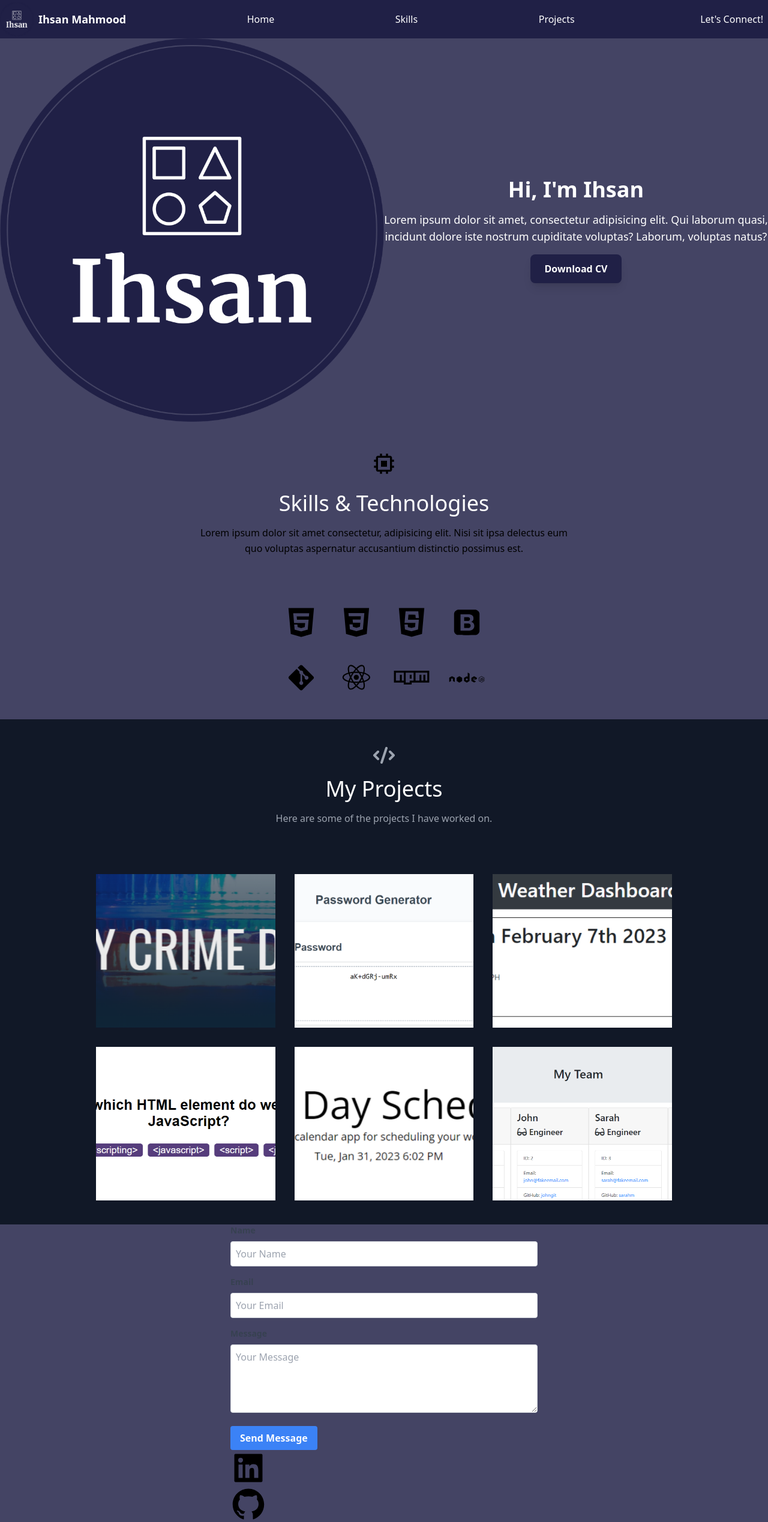
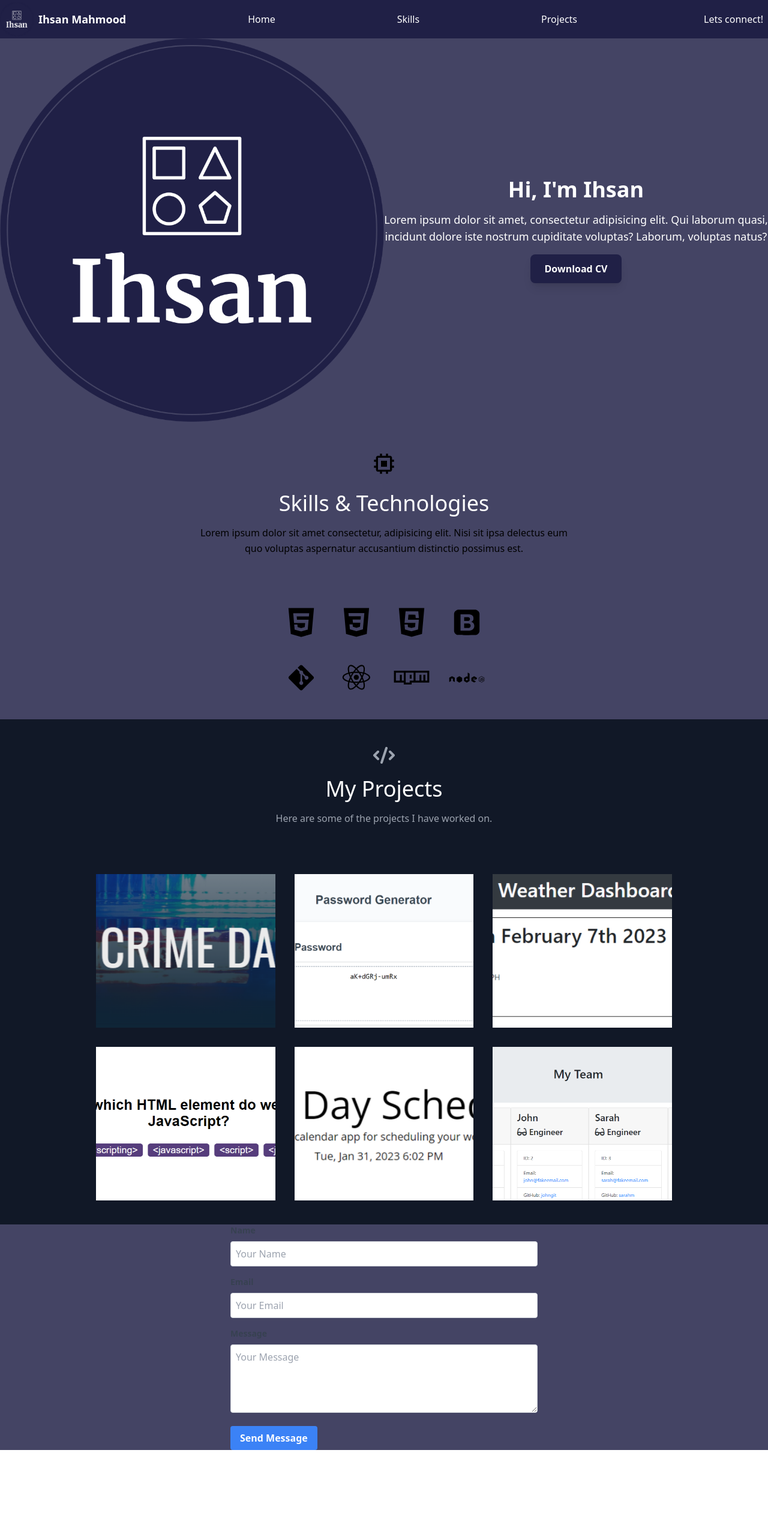
Before and after one commit to ihsanm/Offical-Portfolio, a React (Create React App) app: page / in a window 1280 px wide. Shown: the whole page at 60% size. After the commit the page ends 2417 px from the top, so only its background shows below. Built offline with nearby package versions, Linux system fonts and the light colour scheme.

Commit message:
fixed bug

```diff
--- a/src/App.js
+++ b/src/App.js
@@ -3,7 +3,7 @@ import Navbar from "./Components/navbar";
 import Home from "./Components/home";
 import Skills from "./Components/skills";
 import Projects from "./Components/projects";
-import ContactForm from "./Components/contact";
+import Contact from "./Components/contact";
 
 function App() {
   return (
@@ -14,7 +14,7 @@ function App() {
           <Home />
           <Skills />
           <Projects />
-          <ContactForm />
+          <Contact />
 
         </div>
 
--- a/src/Components/contact.js
+++ b/src/Components/contact.js
@@ -1,5 +1,4 @@
 import React, { useState } from 'react';
-import {AiFillLinkedin, AiFillGithub} from "react-icons/ai"
 
 const ContactForm = () => {
   const [name, setName] = useState('');
@@ -79,14 +78,6 @@ const ContactForm = () => {
       >
         Send Message
       </button>
-      <AiFillLinkedin
-              className="text-6xl hover:text-blue-600 hover:cursor-pointer"
-              onClick={() => window.open("https://www.w3schools.com/css/", "_blank")}
-            />
-        <AiFillGithub
-              className="text-6xl hover:text-blue-600 hover:cursor-pointer"
-              onClick={() => window.open("https://www.w3schools.com/css/", "_blank")}
-            />
     </form>
   );
 };
--- a/src/Components/navbar.js
+++ b/src/Components/navbar.js
@@ -1,69 +1,40 @@
-import React, { useState } from "react";
-import { Link } from "react-router-dom";
-import { animateScroll as scroll, scroller } from "react-scroll";
-import logo from "../assets/Logo.png";
+import React, { useState } from "react"
+import { Link } from "react-router-dom"
+import logo from "../assets/Logo.png"
 
-const Navbar = () => {
-  const [active, setActive] = useState("");
-
-  const handleSetActive = () => {
-    setActive("");
-    scroll.scrollToTop();
-  };
-
-  const handleScrollToSection = (section) => {
-    setActive(section);
-    scroller.scrollTo(section, {
-      duration: 500,
-      smooth: "easeInOutQuart",
-      offset: -50, // Adjust the offset based on your layout
-    });
-  };
-
-  return (
+const Navbar = ()=> {
+    const [active, setActive] = useState("")
+    return(
         <nav className="w-full flex items-center py-1 top-0 z-20 bg-ihsan-blue sticky">
             <div className="w-full flex justify-between items-center max-w-7xl mx-auto">
                 <Link
-          to="/home"
+                to="/"
                 className="flex items-center gap-2"
-          onClick={handleSetActive}
-        >
-          <img src={logo} alt="logo" className="w-14 h-14 object-contain" />
-          <p className="text-white text-[18px] font-bold cursor-pointer hidden lg:flex">
-            Ihsan Mahmood
-          </p>
+                onClick={() => {
+                    setActive("");
+                    window.scrollTo(0,0);
+                }}>
+                    <img src={logo} alt="logo" className="w-14 h-14 object-contain"/>
+                    <p className="text-white text-[18px] font-bold cursor-pointer hidden lg:flex">Ihsan Mahmood</p>
                 </Link>
-        <Link
-          to="/home"
-          className={`nav-link ${active === "home" ? "active" : ""}`}
-          onClick={() => handleScrollToSection("home")}
-        >
+                <Link to="/">
                     <p className="text-white flex items-center gap-2">Home</p>
                 </Link>
-        <Link
-          to="/skills"
-          className={`nav-link ${active === "skills" ? "active" : ""}`}
-          onClick={() => handleScrollToSection("skills")}
-        >
+                <Link to="/skills">
                     <p className="text-white flex items-center gap-2">Skills</p>
                 </Link>
-        <Link
-          to="/projects"
-          className={`nav-link ${active === "projects" ? "active" : ""}`}
-          onClick={() => handleScrollToSection("projects")}
-        >
+                <Link to="/projects">
                     <p className="text-white flex items-center gap-2">Projects</p>
                 </Link>
-        <Link
-          to="/contact"
-          className={`nav-link ${active === "contact" ? "active" : ""}`}
-          onClick={() => handleScrollToSection("contact")}
-        >
-          <p className="text-white flex items-center gap-2 px-2">Let's Connect!</p>
+                <Link to="/contact">
+                <p className="text-white flex items-center gap-2 px-2 ">Lets connect!</p>
                 </Link>
+
             </div>
+
         </nav>
-  );
-};
+    )
 
-export default Navbar;
+}
+
+export default Navbar
--- a/src/Components/projects.js
+++ b/src/Components/projects.js
@@ -42,7 +42,7 @@ const Projects = () => {
                     src={project.image}
                   />
                   {hoveredProject === index && (
-                    <div className="absolute inset-0  bg-ihsan-blue transition duration-300">
+                    <div className="absolute inset-0 bg-gray-900 bg-opacity-70 transition duration-300">
                       <div className="flex flex-col h-full justify-center items-center">
                         <h2 className="text-lg font-medium text-white mb-2">
                           {project.projectName}
```
Also changed, not shown: package.json (+1 -16 lines), src/Components/home.js (line endings or trailing spaces), src/Components/skills.js (line endings or trailing spaces), src/assets/city-crime-data1.png, 1 other file (tests, documents, lock files or other folders). Lines whose indentation alone changed are shown as unchanged.
